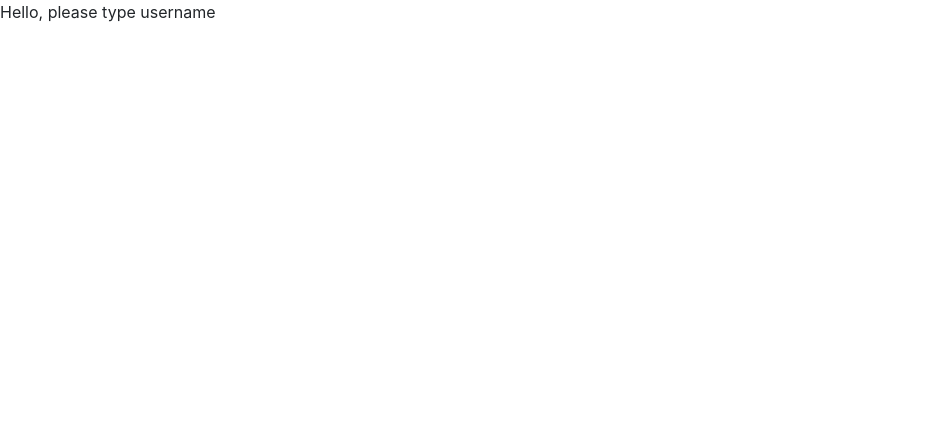
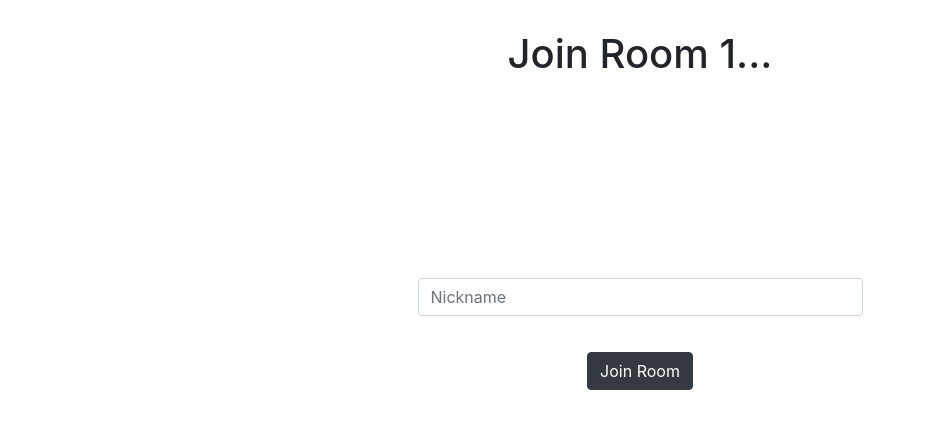
Before and after one commit to SecondThread/LD48, a React (Create React App) app in the folder frontend/: page /room/1 in a window 1280 px wide. Shown: the top 428 px of the page, without its empty margins (0-925 px from the left). Built offline with nearby package versions, Linux system fonts and the light colour scheme.

Commit message:
Added prompt in room to set name

```diff
--- a/frontend/src/roomScreen/RoomScreen.tsx
+++ b/frontend/src/roomScreen/RoomScreen.tsx
@@ -1,3 +1,4 @@
+import { RSA_PKCS1_PADDING } from 'node:constants';
 import { useState, useEffect } from 'react';
 import {useLocation, useHistory, useParams } from 'react-router-dom';
 import { toast } from 'react-toastify';
@@ -11,6 +12,7 @@ function RoomScreen() {
   const search = location.search;
   const nickname = new URLSearchParams(search).get('nickname');
   const [name, setName] = useState(nickname);
+  const [nameToSet, setNameToSet] = useState('');
   const history=useHistory();
   const {roomId} = useParams<HasRoomId>();
 
@@ -28,8 +30,25 @@ function RoomScreen() {
   if (name==null) {
     //TODO: return screen asking them to type in their nickname
     return (
-      <div>
-          Hello, please type username
+
+      <div className="container">
+        <div className="row justify-content-center">
+          <h1 className="headingWithLotsOfSpaceBelow">Join Room {roomId.substr(0, 4)+"..."}</h1>
+        </div>
+        <div className="row justify-content-center">
+          <div className="col-5">
+            <div className="form-group nicknameField">
+              <input type="text" className="form-control" id="usr" placeholder="Nickname"
+                value={nameToSet}
+                onChange={e=>setNameToSet(e.target.value)}/>
+            </div>
+          </div>
+        </div>
+        <div className="row justify-content-center">
+          <button className="normalMargin btn btn-dark"  onClick={() => setName(nameToSet)}>
+            Join Room
+          </button>
+        </div>
       </div>
     );
   }
--- a/frontend/src/titleScreen/TitleScreen.tsx
+++ b/frontend/src/titleScreen/TitleScreen.tsx
@@ -2,7 +2,6 @@ import { useState, useEffect } from 'react';
 import {useLocation, useHistory } from 'react-router-dom';
 import {toast} from 'react-toastify';
 import './TitleScreen.css';
-import 'bootstrap/dist/css/bootstrap.min.css';
 
 const requestOptions = {
   method: 'POST',
```
Also changed, not shown: frontend/src/roomScreen/RoomScreen.css (added).
